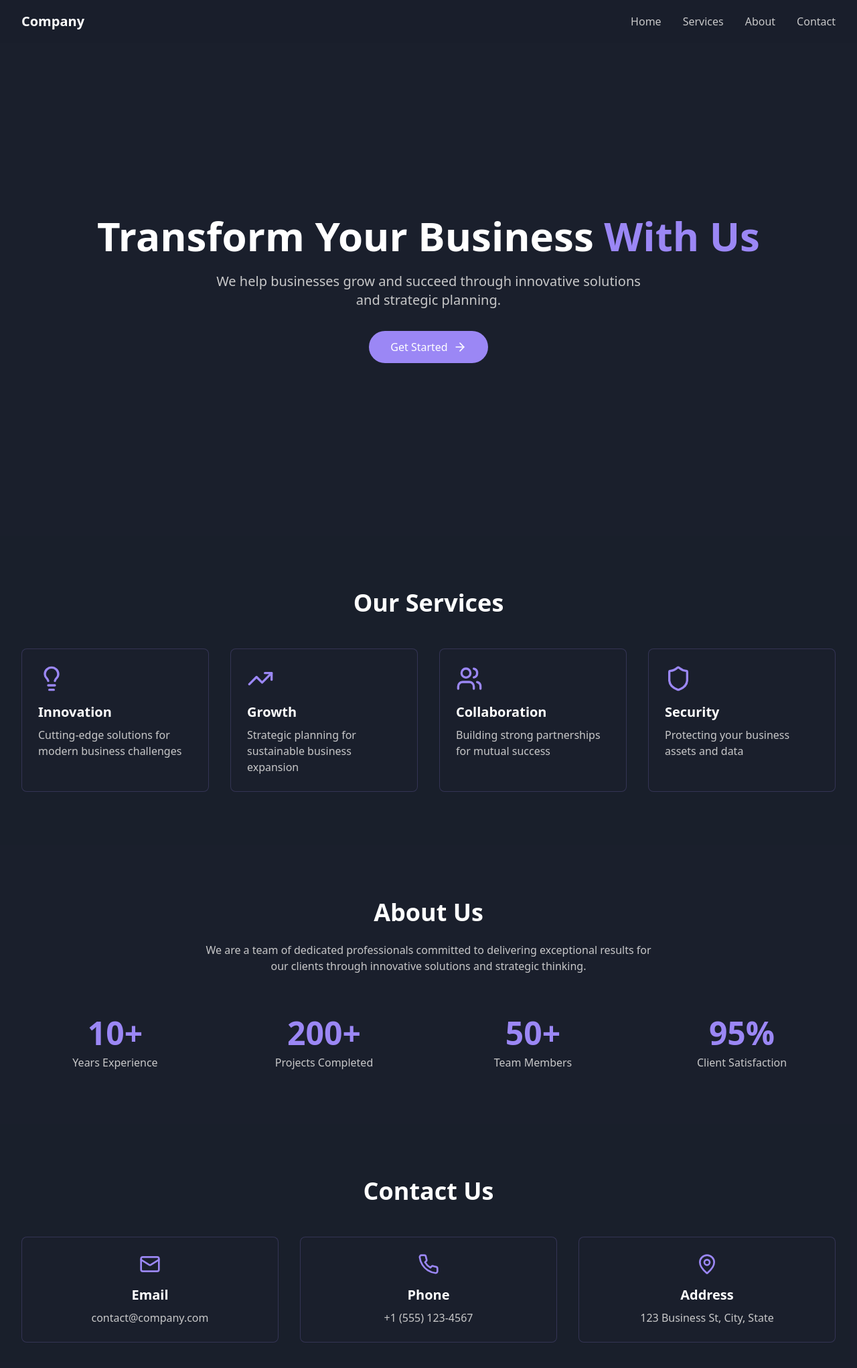
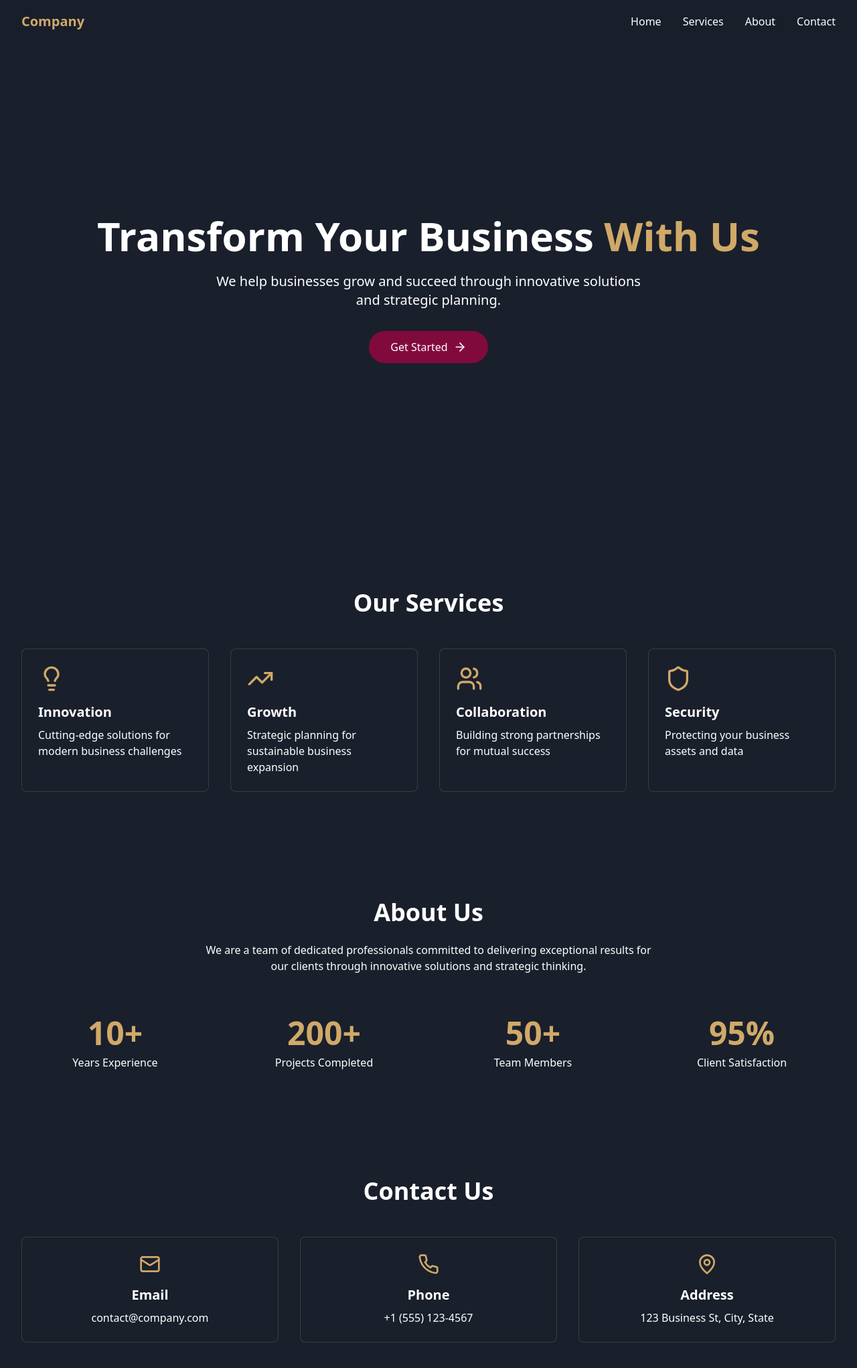
Before and after one commit to srijwal6/proviz-web, a React (Vite) app: page / in a window 1280 px wide. Shown: the top 2042 px of the page at 67% size. Built offline with nearby package versions, Linux system fonts and the light colour scheme.

Commit message:
Update theme colors to new palette
Changed the theme colors of the page to #810A3D, #D0A968, and white for a refreshed look.
[skip gpt_engineer]

```diff
--- a/src/components/About.tsx
+++ b/src/components/About.tsx
@@ -23,7 +23,7 @@ const About = () => {
         <div className="grid grid-cols-2 md:grid-cols-4 gap-8">
           {stats.map((stat, index) => (
             <div key={index} className="text-center">
-              <div className="text-4xl md:text-5xl font-bold text-primary mb-2">
+              <div className="text-4xl md:text-5xl font-bold text-secondary mb-2">
                 {stat.number}
               </div>
               <div className="text-light">{stat.label}</div>
--- a/src/components/Contact.tsx
+++ b/src/components/Contact.tsx
@@ -10,20 +10,20 @@ const Contact = () => {
         </h2>
 
         <div className="grid grid-cols-1 md:grid-cols-3 gap-8">
-          <div className="flex flex-col items-center p-6 rounded-lg bg-dark border border-primary/20">
-            <Mail size={32} className="text-primary mb-4" />
+          <div className="flex flex-col items-center p-6 rounded-lg bg-dark border border-secondary/20">
+            <Mail size={32} className="text-secondary mb-4" />
             <h3 className="text-xl font-semibold text-white mb-2">Email</h3>
             <p className="text-light">contact@company.com</p>
           </div>
 
-          <div className="flex flex-col items-center p-6 rounded-lg bg-dark border border-primary/20">
-            <Phone size={32} className="text-primary mb-4" />
+          <div className="flex flex-col items-center p-6 rounded-lg bg-dark border border-secondary/20">
+            <Phone size={32} className="text-secondary mb-4" />
             <h3 className="text-xl font-semibold text-white mb-2">Phone</h3>
             <p className="text-light">+1 (555) 123-4567</p>
           </div>
 
-          <div className="flex flex-col items-center p-6 rounded-lg bg-dark border border-primary/20">
-            <MapPin size={32} className="text-primary mb-4" />
+          <div className="flex flex-col items-center p-6 rounded-lg bg-dark border border-secondary/20">
+            <MapPin size={32} className="text-secondary mb-4" />
             <h3 className="text-xl font-semibold text-white mb-2">Address</h3>
             <p className="text-light">123 Business St, City, State</p>
           </div>
--- a/src/components/Hero.tsx
+++ b/src/components/Hero.tsx
@@ -8,7 +8,7 @@ const Hero = () => {
         <div className="text-center">
           <h1 className="text-4xl md:text-6xl font-bold mb-6 animate-fade-down">
             Transform Your Business
-            <span className="text-primary"> With Us</span>
+            <span className="text-secondary"> With Us</span>
           </h1>
           <p className="text-light text-lg md:text-xl max-w-2xl mx-auto mb-8 animate-fade-up">
             We help businesses grow and succeed through innovative solutions
--- a/src/components/Navbar.tsx
+++ b/src/components/Navbar.tsx
@@ -9,16 +9,16 @@ const Navbar = () => {
       <div className="max-w-7xl mx-auto px-4 sm:px-6 lg:px-8">
         <div className="flex items-center justify-between h-16">
           <div className="flex-shrink-0">
-            <span className="text-white text-xl font-bold">Company</span>
+            <span className="text-secondary text-xl font-bold">Company</span>
           </div>
 
           {/* Desktop Menu */}
           <div className="hidden md:block">
             <div className="ml-10 flex items-baseline space-x-8">
-              <a href="#home" className="text-light hover:text-primary transition-colors duration-200">Home</a>
-              <a href="#services" className="text-light hover:text-primary transition-colors duration-200">Services</a>
-              <a href="#about" className="text-light hover:text-primary transition-colors duration-200">About</a>
-              <a href="#contact" className="text-light hover:text-primary transition-colors duration-200">Contact</a>
+              <a href="#home" className="text-light hover:text-secondary transition-colors duration-200">Home</a>
+              <a href="#services" className="text-light hover:text-secondary transition-colors duration-200">Services</a>
+              <a href="#about" className="text-light hover:text-secondary transition-colors duration-200">About</a>
+              <a href="#contact" className="text-light hover:text-secondary transition-colors duration-200">Contact</a>
             </div>
           </div>
 
@@ -26,7 +26,7 @@ const Navbar = () => {
           <div className="md:hidden">
             <button
               onClick={() => setIsOpen(!isOpen)}
-              className="text-light hover:text-primary"
+              className="text-light hover:text-secondary"
             >
               {isOpen ? <X size={24} /> : <Menu size={24} />}
             </button>
@@ -38,10 +38,10 @@ const Navbar = () => {
       {isOpen && (
         <div className="md:hidden">
           <div className="px-2 pt-2 pb-3 space-y-1 sm:px-3 bg-dark">
-            <a href="#home" className="block px-3 py-2 text-light hover:text-primary">Home</a>
-            <a href="#services" className="block px-3 py-2 text-light hover:text-primary">Services</a>
-            <a href="#about" className="block px-3 py-2 text-light hover:text-primary">About</a>
-            <a href="#contact" className="block px-3 py-2 text-light hover:text-primary">Contact</a>
+            <a href="#home" className="block px-3 py-2 text-light hover:text-secondary">Home</a>
+            <a href="#services" className="block px-3 py-2 text-light hover:text-secondary">Services</a>
+            <a href="#about" className="block px-3 py-2 text-light hover:text-secondary">About</a>
+            <a href="#contact" className="block px-3 py-2 text-light hover:text-secondary">Contact</a>
           </div>
         </div>
       )}
--- a/src/components/Services.tsx
+++ b/src/components/Services.tsx
@@ -35,9 +35,9 @@ const Services = () => {
           {services.map((service, index) => (
             <div
               key={index}
-              className="p-6 rounded-lg bg-dark border border-primary/20 hover:border-primary/40 transition-colors duration-300"
+              className="p-6 rounded-lg bg-dark border border-secondary/20 hover:border-secondary/40 transition-colors duration-300"
             >
-              <div className="text-primary mb-4">{service.icon}</div>
+              <div className="text-secondary mb-4">{service.icon}</div>
               <h3 className="text-xl font-semibold text-white mb-2">{service.title}</h3>
               <p className="text-light">{service.description}</p>
             </div>
--- a/src/index.css
+++ b/src/index.css
@@ -13,5 +13,5 @@
 }
 
 .gradient-text {
-  @apply bg-clip-text text-transparent bg-gradient-to-r from-primary to-primary-dark;
+  @apply bg-clip-text text-transparent bg-gradient-to-r from-primary to-secondary;
 }
--- a/tailwind.config.ts
+++ b/tailwind.config.ts
@@ -25,11 +25,15 @@ export default {
         background: "hsl(var(--background))",
         foreground: "hsl(var(--foreground))",
         primary: {
-          DEFAULT: "#9b87f5",
-          dark: "#7E69AB",
+          DEFAULT: "#810A3D",
+          dark: "#5C072B",
+        },
+        secondary: {
+          DEFAULT: "#D0A968",
+          dark: "#B89050",
         },
         dark: "#1A1F2C",
-        light: "#C8C8C9",
+        light: "#FFFFFF",
       },
       animation: {
         "fade-up": "fadeUp 0.5s ease-out forwards",
```
